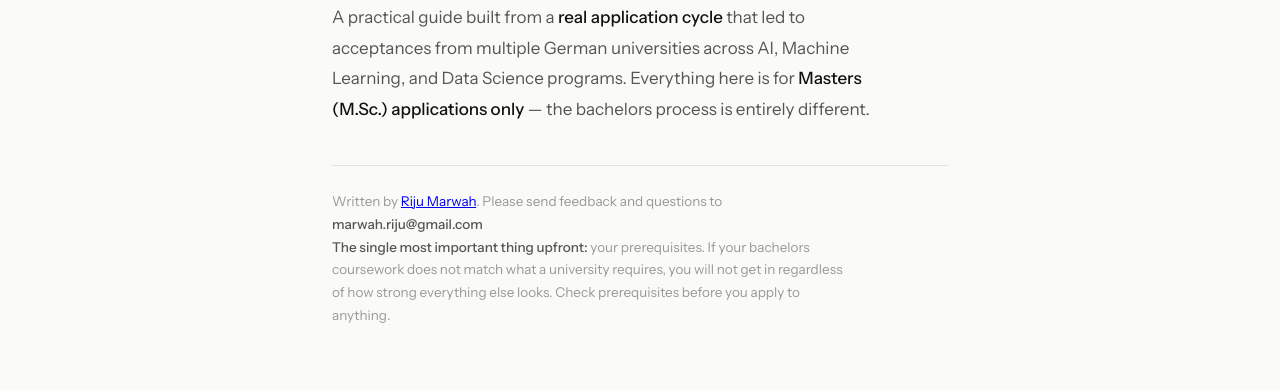
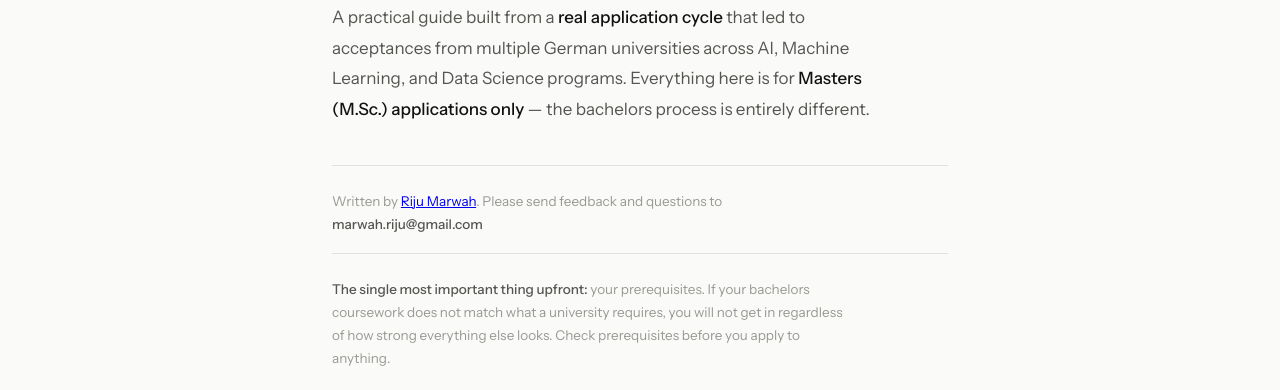
Before and after one commit to rijumarwah/masters-in-germany, a plain HTML site: page index.html in a window 1280 px wide. Shown: the part 330-720 px from the top of the page. Drawn offline with Linux system fonts and the light colour scheme.

Commit message:
Update index.html

```diff
--- a/index.html
+++ b/index.html
@@ -418,7 +418,11 @@
   </p>
   <hr class="hero-rule"/>
   <p class="hero-note">
-    Written by <a href="https://rijumarwah.github.io/">Riju Marwah</a>. Please send feedback and questions to <strong>marwah.riju@gmail.com</strong> <br> <strong>The single most important thing upfront:</strong> your prerequisites. If your bachelors coursework does not match what a university requires, you will not get in regardless of how strong everything else looks. Check prerequisites before you apply to anything.
+    Written by <a href="https://rijumarwah.github.io/">Riju Marwah</a>. Please send feedback and questions to <strong>marwah.riju@gmail.com</strong>
+  </p>
+  <hr class="hero-rule"/>
+  <p class="hero-note">
+    <strong>The single most important thing upfront:</strong> your prerequisites. If your bachelors coursework does not match what a university requires, you will not get in regardless of how strong everything else looks. Check prerequisites before you apply to anything.
   </p>
 </div>
 
```
